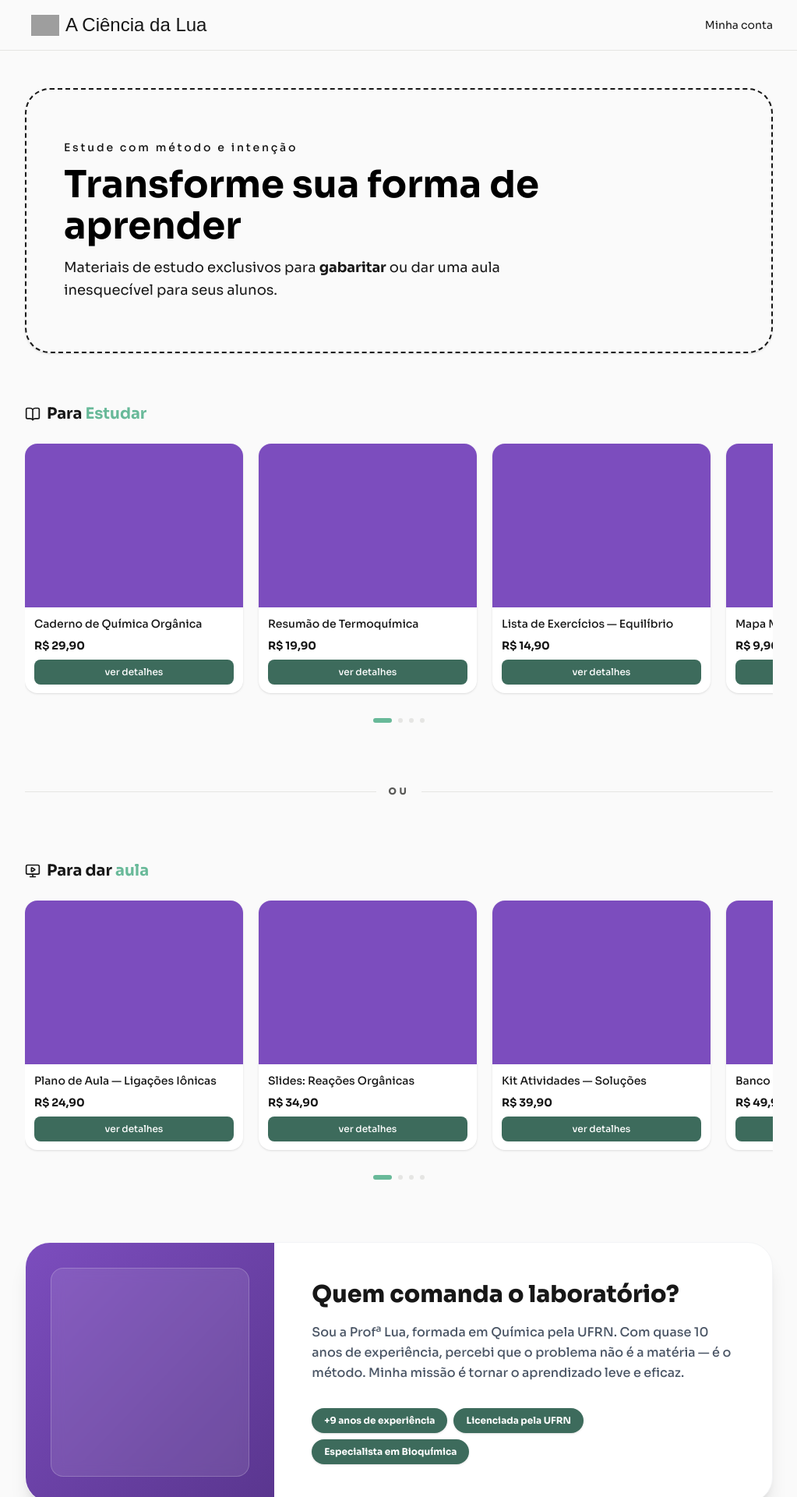
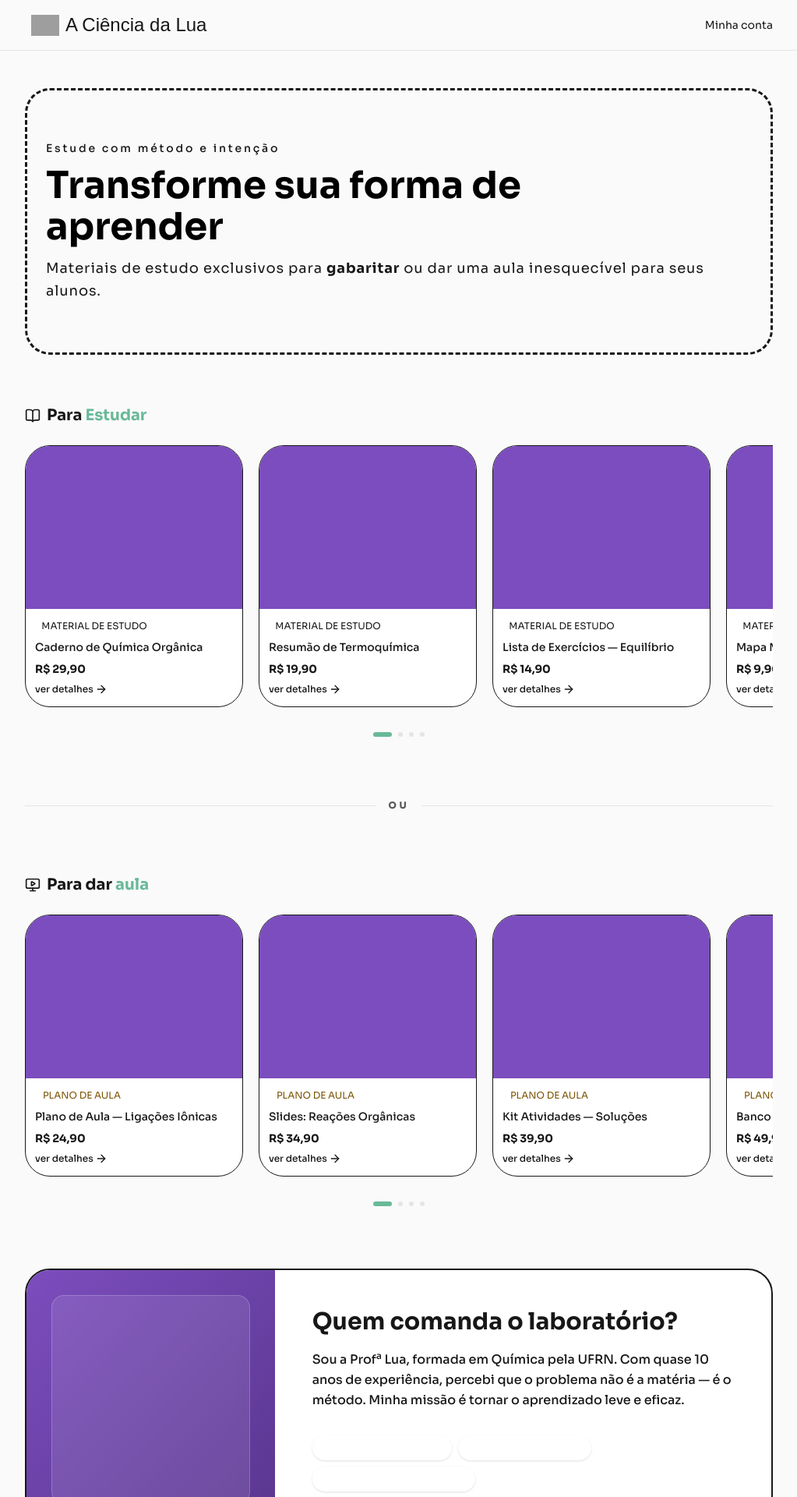
Before and after one commit to LuizHenri16/acienciadalua_frontend, a Next.js app: page / in a window 1280 px wide. Shown: the top 1920 px of the page at 78% size, without its empty margins (128-1151 px from the left). Built offline with nearby package versions, Linux system fonts and the light colour scheme; grey boxes are pictures that could not be loaded; a web font is replaced by a local one.

Commit message:
style: update card, banner and aboutBanner colors

```diff
--- a/src/components/home/aboutSection.tsx
+++ b/src/components/home/aboutSection.tsx
@@ -6,18 +6,18 @@ export function AboutSection() {
     ];
 
     return (
-        <article className="bg-white shadow-xl rounded-4xl squircle-border overflow-hidden border border-gray-100 flex flex-col md:flex-row">
+        <article className="bg-white squircle-border overflow-hidden border-2 border-borda flex flex-col md:flex-row">
             <div className="w-full md:w-1/3 h-64 md:h-auto bg-linear-to-br from-[#7c4dbe] to-[#5a368f] flex items-center justify-center p-8">
                 <div className="w-full h-full rounded-2xl bg-white/10 backdrop-blur-sm border border-white/20" />
             </div>
 
             <div className="flex flex-col justify-center gap-4 p-8 md:p-12 md:w-2/3">
 
-                <h2 className="text-2xl md:text-3xl font-black text-[#171717] leading-tight">
+                <h2 className="text-2xl md:text-3xl font-bold text-texto-principal  leading-tight">
                     Quem comanda o laboratório?
                 </h2>
 
-                <p className="text-sm md:text-base text-gray-600 leading-relaxed font-medium">
+                <p className="text-sm md:text-base text-texto-secundario leading-relaxed font-medium">
                     Sou a Prof<sup>a</sup> Lua, formada em Química pela UFRN.
                     Com quase 10 anos de experiência, percebi que o problema
                     não é a matéria — é o método. Minha missão é tornar o aprendizado leve e eficaz.
@@ -25,7 +25,7 @@ export function AboutSection() {
 
                 <div className="flex flex-wrap gap-2 mt-4">
                     {badges.map((badge) => (
-                        <span key={badge} className="bg-[#3D6B5C] text-white text-[10px] md:text-xs font-bold px-4 py-2 rounded-full whitespace-nowrap shadow-sm">
+                        <span key={badge} className="bg-petroleo text-white text-[10px] tracking-wider md:text-xs font-bold px-3 py-2 rounded-full whitespace-nowrap shadow-sm">
                             {badge}
                         </span>
                     ))}
--- a/src/components/home/bannerSection.tsx
+++ b/src/components/home/bannerSection.tsx
@@ -1,13 +1,13 @@
 export function BannerSection() {
     return (
-        <section className="squircle-border border-2 border-dashed border-turquesa shadow-sm bg-[#fafafa] flex flex-col justify-center gap-3 mt-2 px-6 py-10 md:py-16 md:px-12">
+        <section className="squircle-border border-3 border-dashed border-turquesa bg-[#fafafa] flex flex-col justify-center gap-3 mt-2 px-6 py-10 md:py-16">
             <p className="text-sm md:text-md font-medium tracking-[0.2em] text-texto-secundario">
                 Estude com <span className="text-turquesa-dark">método e intenção</span>
             </p>
             <h1 className="text-black text-3xl md:text-5xl font-bold leading-[1.1] max-w-2xl">
                 Transforme sua <span className="text-turquesa-dark">forma de aprender</span>
             </h1>
-            <p className="text-sm md:text-lg text-texto-secundario max-w-xl leading-relaxed">
+            <p className="text-sm md:text-lg text-texto-secundario tracking-wider leading-relaxed">
                 Materiais de estudo exclusivos para <span className="font-bold text-turquesa-dark">gabaritar</span> ou dar uma aula inesquecível para seus alunos.
             </p>
         </section>
--- a/src/components/ui/card/card.tsx
+++ b/src/components/ui/card/card.tsx
@@ -1,5 +1,6 @@
 import Link from "next/link";
 import { Material } from "@/types/material";
+import { ArrowLeftCircleIcon, ArrowRightCircle, ArrowRightFromLine, ArrowRightIcon } from "lucide-react";
 
 interface CardProps {
     material: Material
@@ -11,20 +12,23 @@ function formatPrice(price: number) {
 
 export function ProductCard({ material }: CardProps) {
     return (
-        <div key={material.id} className="bg-white h-80 rounded-2xl shadow-sm overflow-hidden flex flex-col">
+        <div key={material.id} className="bg-white h-84 border border-borda-med squircle-border overflow-hidden flex flex-col">
             <div className="w-full aspect-4/3 bg-[#7c4dbe]" />
             <div className="p-3 flex flex-col gap-2 flex-1">
-                <p className="text-sm font-medium text-[#171717] leading-snug">
+                <p className={`p-0.5 text-[0.6rem] md:text-xs font-normal text-center uppercase squircle-border ${material.type === "Plano de aula" ? "bg-ouro-light text-[#7A5200] w-24 md:w-30" : "bg-turquesa-light text-petroleo w-34 md:w-38"} `}>
+                    {material.type}
+                </p>
+                <p className="text-sm font-medium text-texto-principal leading-snug">
                     {material.name}
                 </p>
-                <p className="text-sm font-bold text-[#171717]">
+                <p className="text-sm font-bold text-texto-principal">
                     {formatPrice(material.price)}
                 </p>
                 <Link
                     href={`/product/${material.id}`}
-                    className="mt-auto w-full cursor-pointer bg-[#3D6B5C] hover:bg-[#2f5549] transition-colors text-white text-xs font-medium py-2 rounded-lg text-center block"
+                    className="flex gap-0.5 mt-auto mb-1 cursor-pointer font-medium transition-colors text-azul-med hover:text-turquesa-dark text-xs"
                 >
-                    ver detalhes
+                    ver detalhes <ArrowRightIcon size={16} />
                 </Link>
             </div>
         </div>
```
